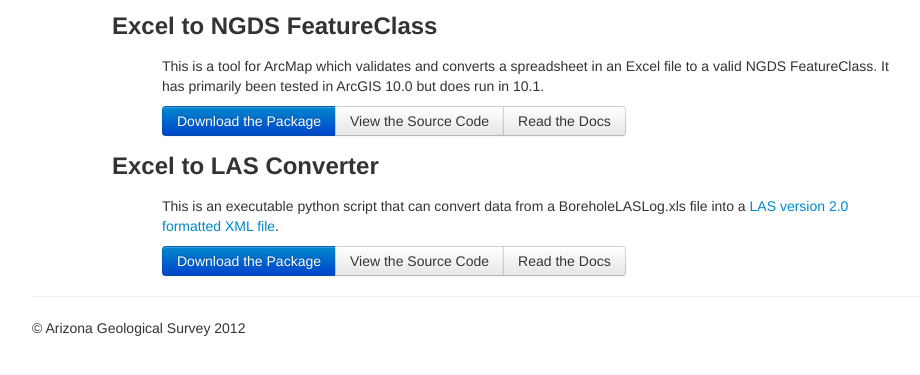
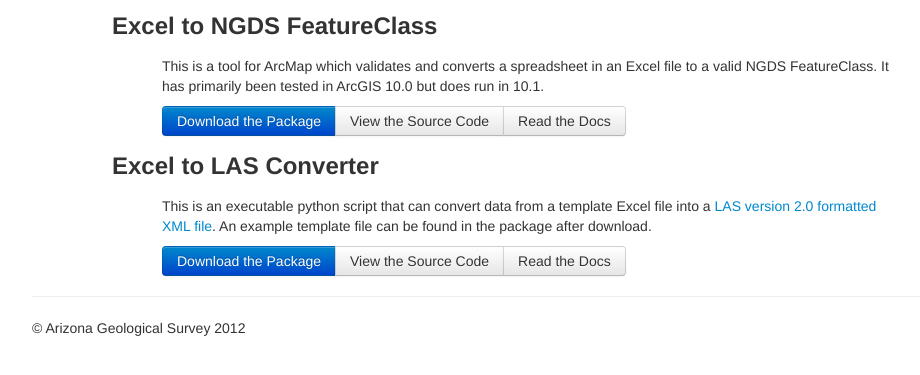
Before and after one commit to usgin/modelmanager, a Django app: template templates/tools.html in a window 1280 px wide. Shown: the part 166-541 px from the top of the page, without its empty margins (138-1058 px from the left). Run offline with Django 3.2, Linux system fonts and the light colour scheme; the template is opened without the code that fills it, so the values that code supplies are empty; some libraries are stand-ins or nearby versions.

Commit message:
cleanup text

```diff
--- a/templates/tools.html
+++ b/templates/tools.html
@@ -23,7 +23,7 @@
         <section id="excel-to-las">
             <h3>Excel to LAS Converter</h3>
             <div class="tool-description" style="margin-left:50px">
-                <p>This is an executable python script that can convert data from a BoreholeLASLog.xls file into a <a href="http://cwls.org/docs/las_20_updated_july2009">LAS version 2.0 formatted XML file</a>.</p>
+                <p>This is an executable python script that can convert data from a template Excel file into a <a href="http://cwls.org/docs/las_20_updated_july2009">LAS version 2.0 formatted XML file</a>. An example template file can be found in the package after download.</p>
                 <div class="btn-group">
                     <a class="btn btn-primary" href="https://github.com/usgin/ExcelToLASConverter/archive/master.zip">Download the Package</a>
                     <a class="btn" href="https://github.com/usgin/ExcelToLASConverter">View the Source Code</a>
```
